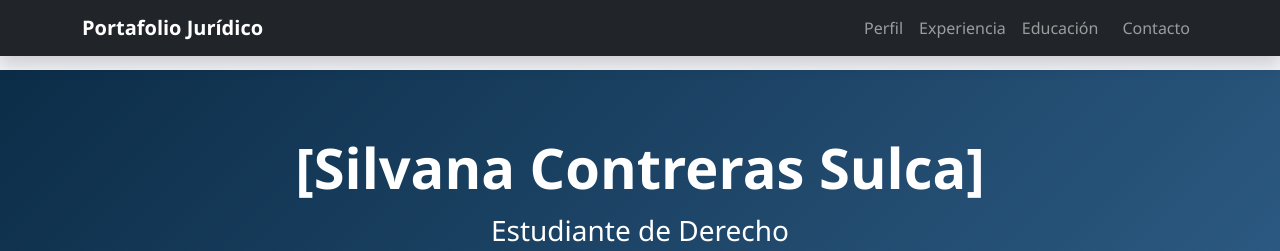
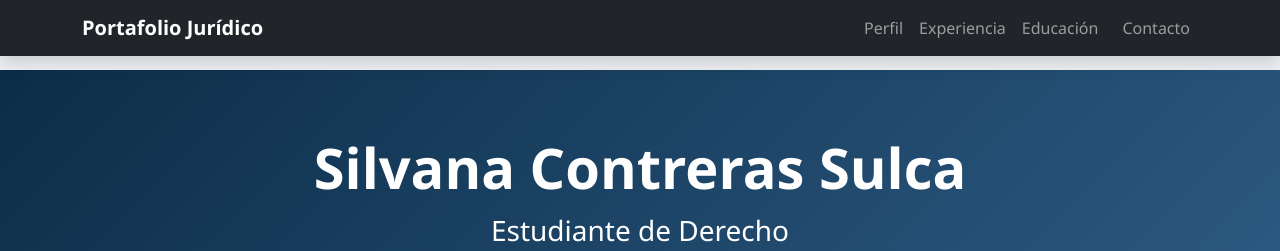
Before and after one commit to Silvanacontreras07/MiPaginaWeb, a plain HTML site: page index.html in a window 1280 px wide. Shown: the top 251 px of the page. Drawn offline with nearby package versions, Linux system fonts and the light colour scheme.

Commit message:
Update index.html

```diff
--- a/index.html
+++ b/index.html
@@ -59,7 +59,7 @@
     </nav>
     <header class="profile-header text-center">
         <div class="container">
-            <h1 class="display-4 fw-bold">[Silvana Contreras Sulca]</h1>
+            <h1 class="display-4 fw-bold">Silvana Contreras Sulca</h1>
             <p class="lead fs-3">Estudiante de Derecho</p>
             <p class="opacity-75">Derecho Público y Privado | Universidad Científica del Sur</p>
         </div>
```
